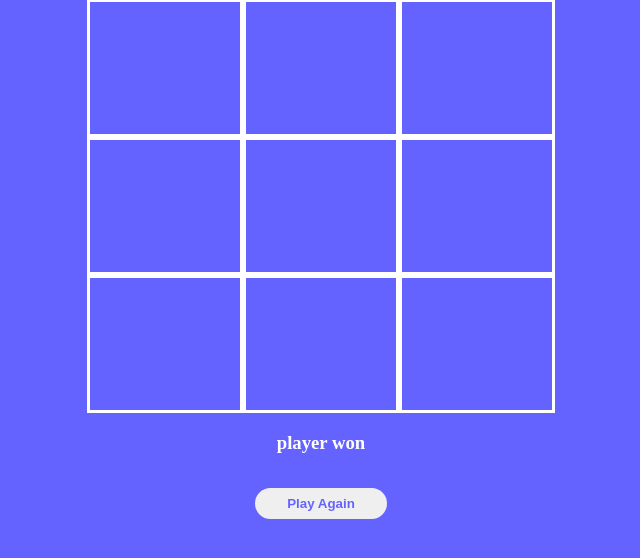
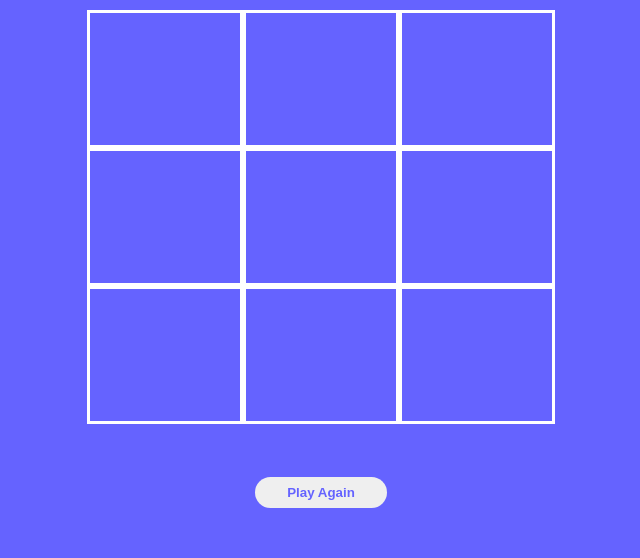
Before and after one commit to ramzielashkar/tictactoe-game, a plain HTML site: page index.html in a window 1280 px wide. Shown: the part 178-736 px from the top of the page, without its empty margins (319-959 px from the left). Drawn offline with Linux system fonts and the light colour scheme.

Commit message:
HTML: Updated DOM elements

```diff
--- a/index.html
+++ b/index.html
@@ -62,8 +62,8 @@
         </div>
       </div>
       <!-- Game container end -->
-      <h3>player won</h3>
-      <button type="button" class = "reset" id ="reset name="reset">Play Again</button>
+      <h3></h3>
+      <button type="button" class = "reset" id ="reset" name="reset">Play Again</button>
     </section>
     <!-- Game Section End -->
     <script type="text/javascript" src = "index.js">
```
